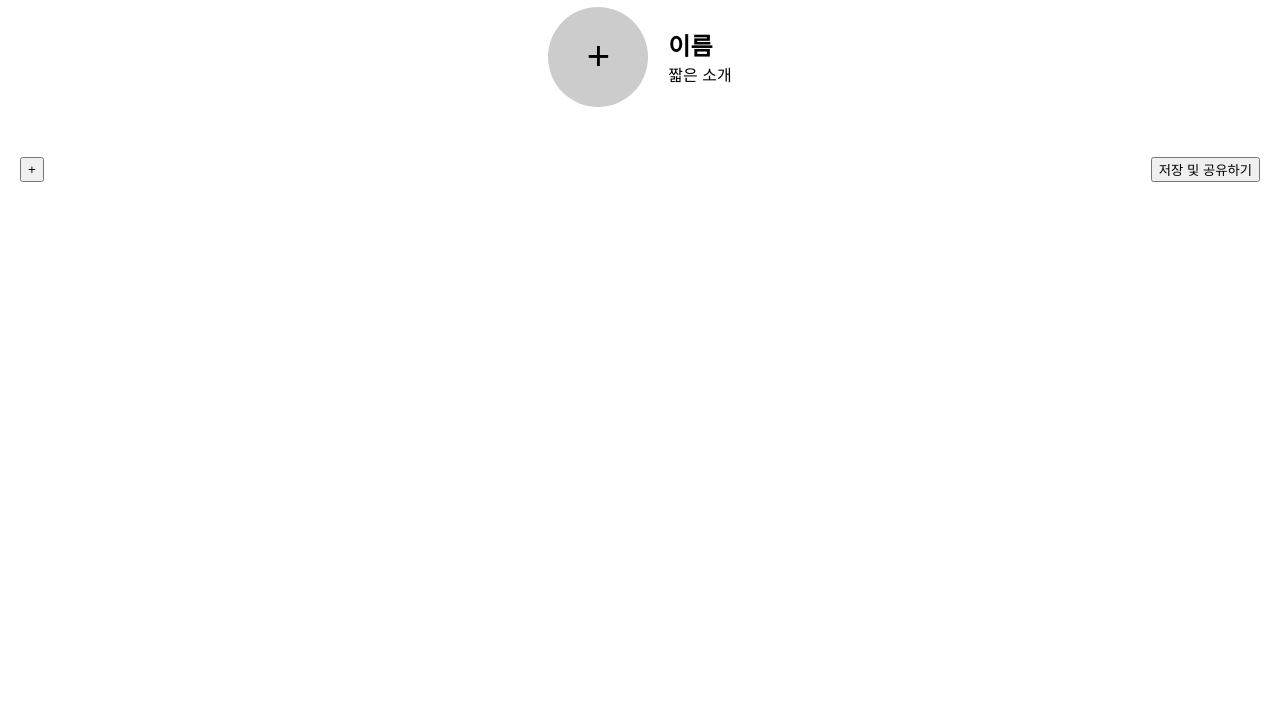
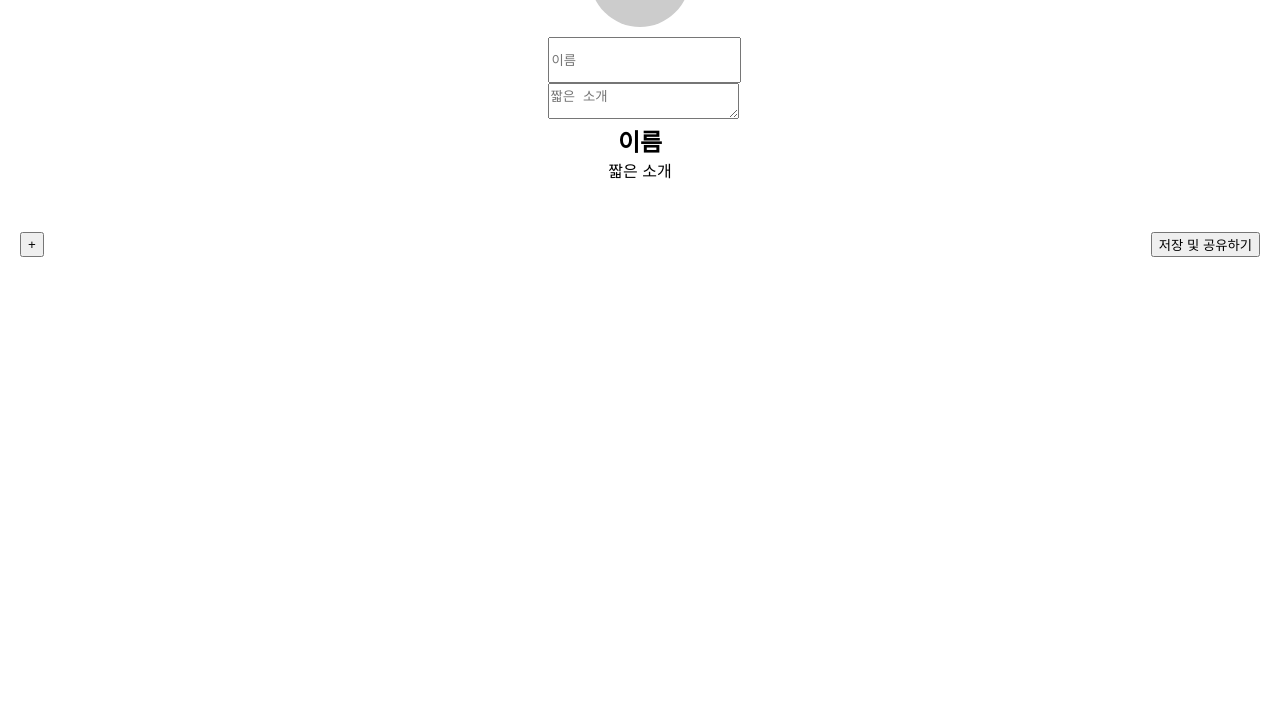
Before and after one commit to vv353/vv353.gifthub.io, a plain HTML site: page index.html in a window 1280 px wide. Shown: the part 93-800 px from the top of the page. Drawn offline with Linux system fonts and the light colour scheme.

Commit message:
Update index.html

```diff
--- a/index.html
+++ b/index.html
@@ -14,6 +14,7 @@
         }
         .profile {
             display: flex;
+            flex-direction: column; /* 세로 방향으로 배치 */
             align-items: center;
             margin-bottom: 20px;
         }
@@ -35,7 +36,8 @@
             margin-top: 10px; /* 버튼과의 간격 */
         }
         .profile-info {
-            margin-left: 20px; /* 프로필 사진과 이름, 소개 간격 */
+            margin-top: 10px; /* 프로필 사진과 이름, 소개 간격 */
+            text-align: center; /* 중앙 정렬 */
         }
         .profile-info h2 {
             font-size: 24px; /* 이름 크기 */
@@ -90,17 +92,18 @@
 </head>
 <body>
 
-    <h1>MCP</h1> <!-- 프로그램 이름 변경 -->
-
     <div class="profile">
         <div class="plus-icon" onclick="showFileOptions()">+</div>
-        <div class="profile-info">
-            <h2 id="nameDisplay">이름</h2>
-            <p id="bioDisplay">짧은 소개</p>
-        </div>
         <div class="file-options" id="fileOptions">
             <input type="file" id="fileInput" accept="image/*" onchange="updateProfilePic()">
             <button id="pasteButton" onclick="pasteImage()">붙여넣기</button>
+        </div>
+        <div class="profile-info">
+            <input type="text" id="nameInput" placeholder="이름" oninput="updateName()">
+            <br>
+            <textarea id="bioInput" placeholder="짧은 소개" rows="2" oninput="updateBio()"></textarea>
+            <h2 id="nameDisplay">이름</h2>
+            <p id="bioDisplay">짧은 소개</p>
         </div>
     </div>
 
@@ -158,6 +161,16 @@
             });
         }
 
+        function updateName() {
+            const nameInput = document.getElementById('nameInput').value;
+            document.getElementById('nameDisplay').textContent = nameInput || '이름';
+        }
+
+        function updateBio() {
+            const bioInput = document.getElementById('bioInput').value;
+            document.getElementById('bioDisplay').textContent = bioInput || '짧은 소개';
+        }
+
         function addCategory() {
             const categoryList = document.getElementById('categoryList');
             const row = document.createElement('tr');
```
